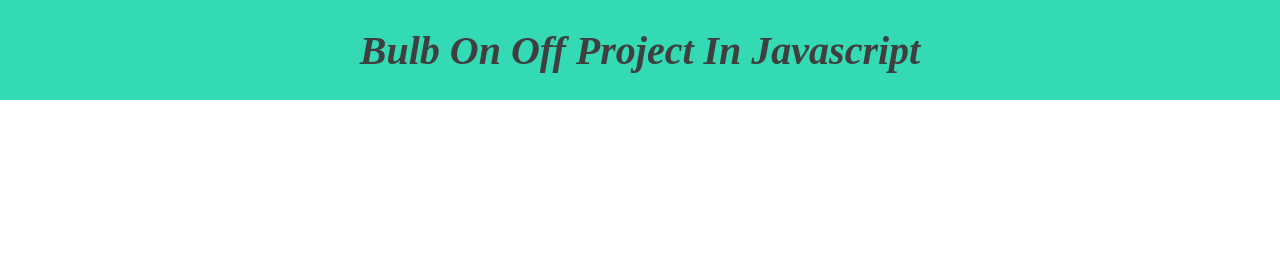
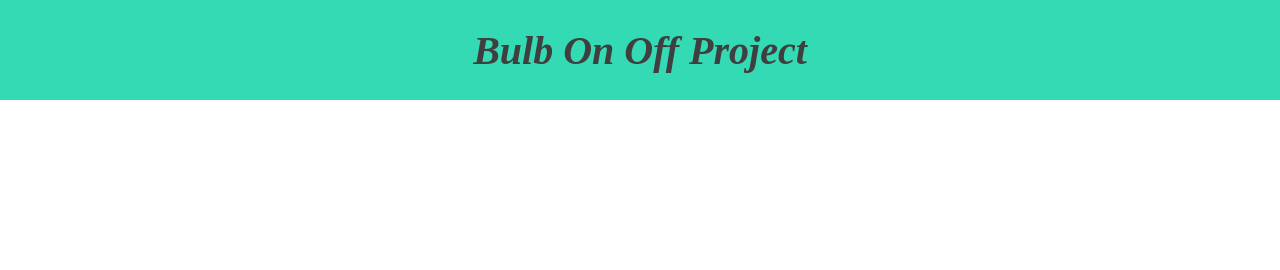
Before and after one commit to Geetanjali2714/Bulb-on-off, a plain HTML site: page index.html in a window 1280 px wide. Shown: the top 270 px of the page. Drawn offline with Linux system fonts and the light colour scheme.

Commit message:
Update index.html

```diff
--- a/index.html
+++ b/index.html
@@ -9,7 +9,7 @@
 </head>
 <body>
     <header>
-        <h1> <i>Bulb On Off Project In Javascript</i></h1>
+        <h1> <i>Bulb On Off Project</i></h1>
     </header>
     <section>
         <img src="bulb-off.png" id="bulb" width="200">
```
